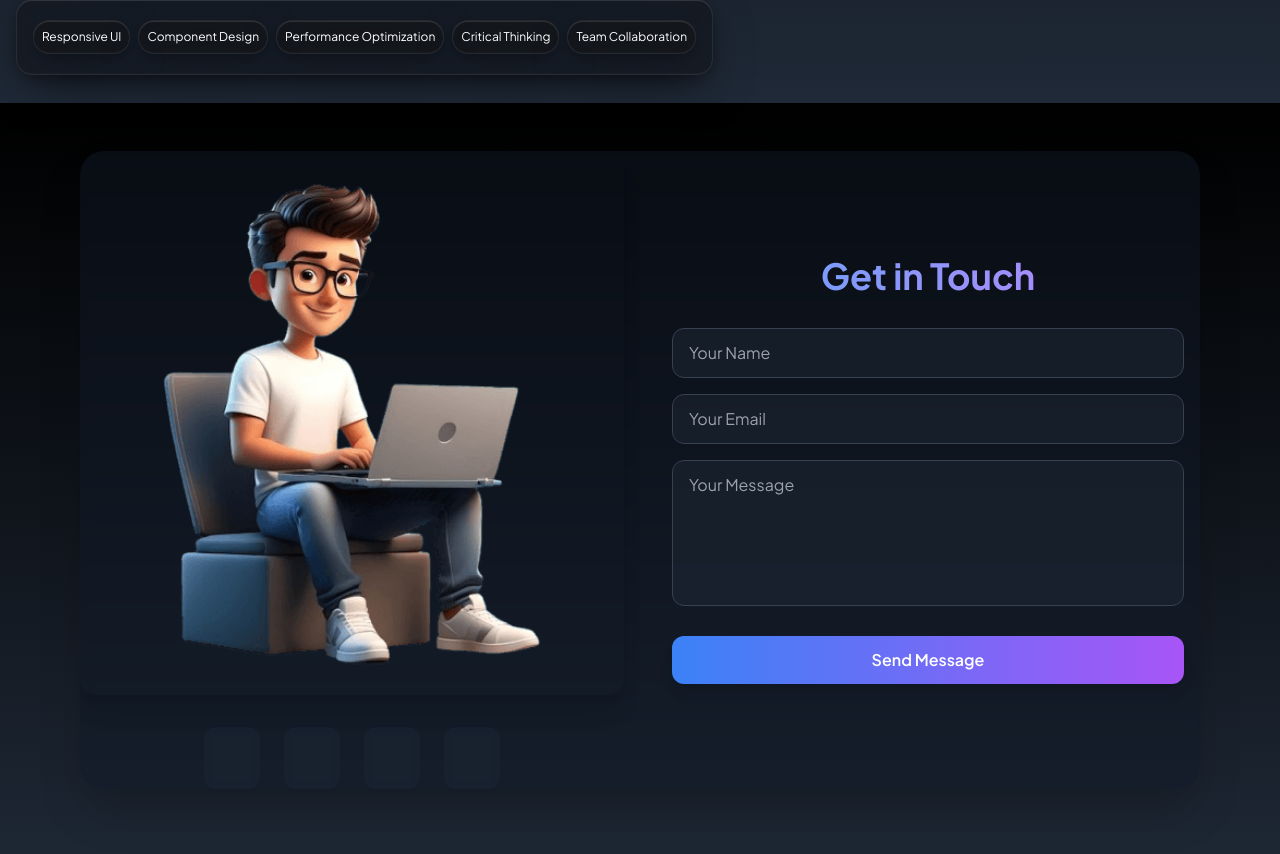
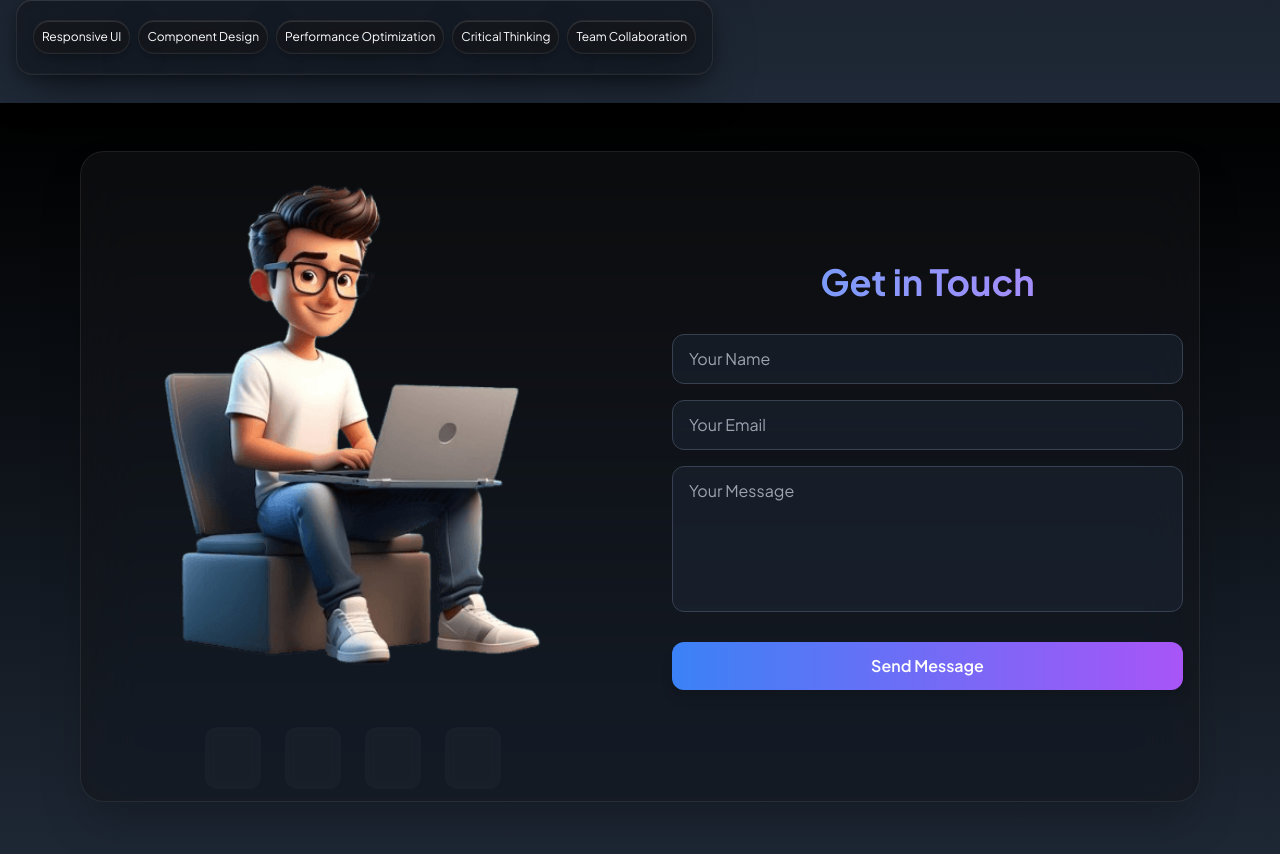
Before and after one commit to mbl43/Portfolio, a React (Vite) app: page / in a window 1280 px wide. Shown: the part 7556-8410 px from the top of the page. Built offline with nearby package versions, Linux system fonts and the light colour scheme; some icons are missing.

Commit message:
Update Contact component: change background class to 'glass-pill' and adjust image styling for improved layout

```diff
--- a/src/Components/Contact.jsx
+++ b/src/Components/Contact.jsx
@@ -40,7 +40,7 @@ const Contact = () => {
       className="min-h-screen w-full bg-gradient-to-b from-black to-gray-800 text-white py-12 mx-auto"
     >
       <div className="max-w-6xl mx-auto px-4">
-        <div className="bg-gray-900/50 backdrop-blur-sm rounded-3xl shadow-2xl overflow-hidden">
+        <div className="glass-pill rounded-3xl shadow-2xl overflow-hidden">
           <div className="grid md:grid-cols-2 gap-8">
             {/* Image and Social Links Section */}
             <div className="space-y-8">
@@ -48,13 +48,12 @@ const Contact = () => {
                 <img
                   src={main}
                   alt="contact image"
-                  className="rounded-2xl w-full object-cover shadow-xl transition-transform duration-300 group-hover:scale-[1.02]"
+                  className="rounded-2xl w-full object-cover"
                 />
-                <div className="absolute inset-0 bg-gradient-to-t from-black/60 to-transparent rounded-2xl opacity-0 group-hover:opacity-100 transition-opacity duration-300" />
               </div>
 
               {/* Social Links */}
-              <div className="flex justify-center items-center space-x-6">
+              <div className="flex justify-center items-center space-x-6 pb-3">
                 {socialLinks.map((link,id) => (
                   <a
 
```
